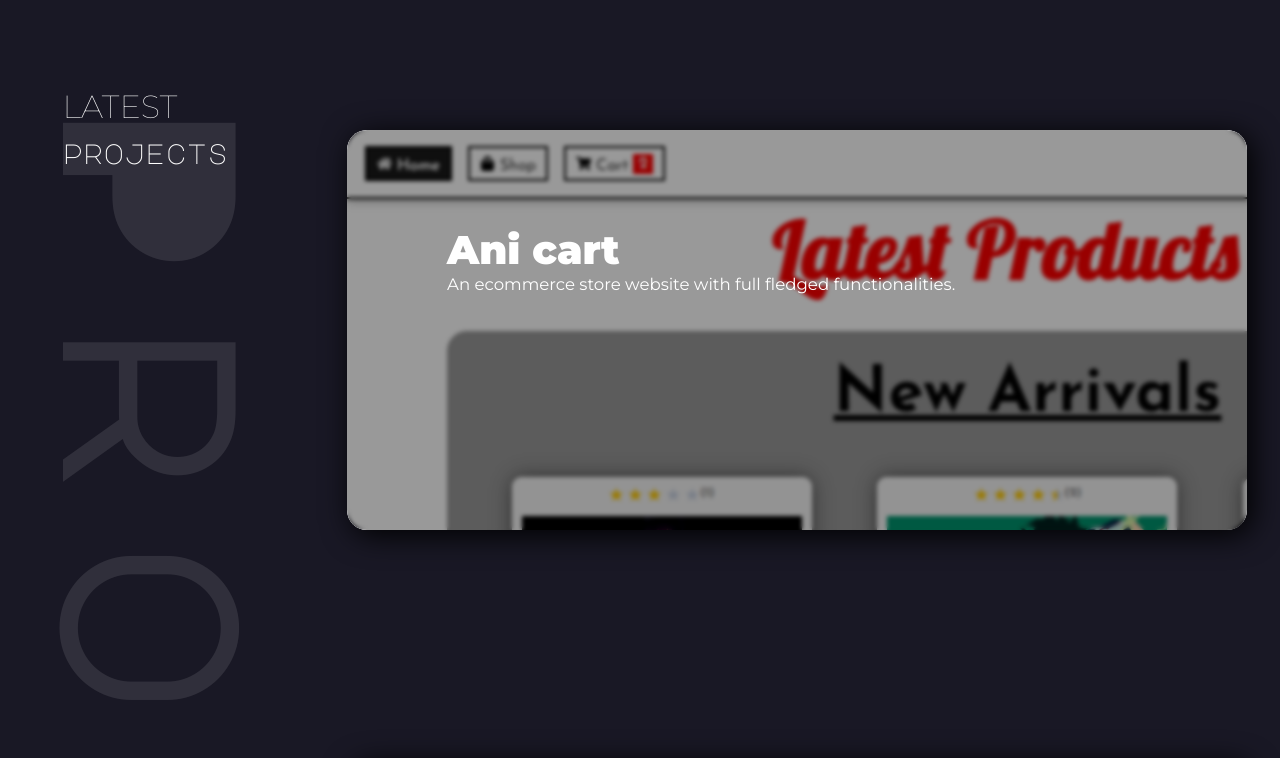
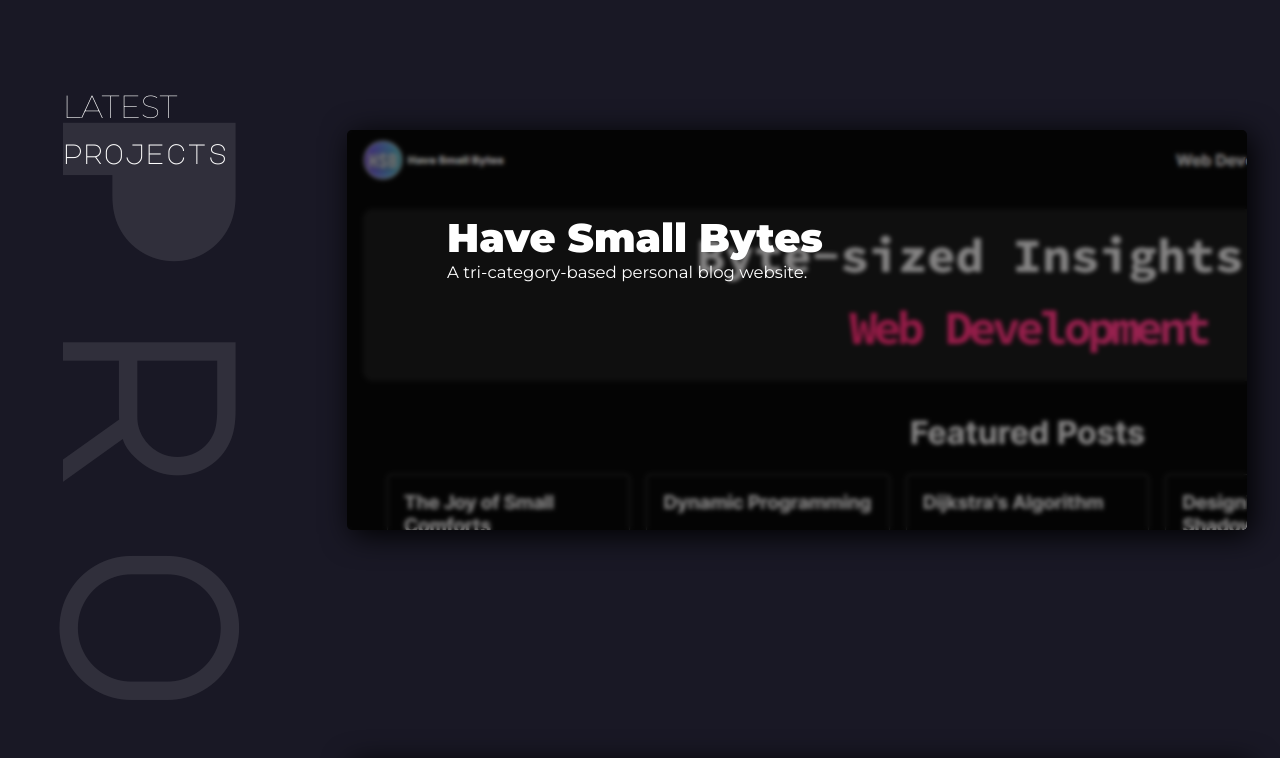
Before and after one commit to kartikth40/portfolio, a React (Create React App) app: page / in a window 1280 px wide. Shown: the part 1600-2358 px from the top of the page. Built offline with nearby package versions, Linux system fonts and the light colour scheme.

Commit message:
added new project in projects section

```diff
--- a/src/components/Project/styles.js
+++ b/src/components/Project/styles.js
@@ -4,26 +4,23 @@ import device from '../../juice/mediaQueries'
 const ProjectContainer = styled.div`
   margin: 1.5rem 0 10rem;
   width: 900px;
-  border-radius: 20px;
+  border-radius: 5px;
   aspect-ratio: 9 / 4;
   position: relative;
 
   @media screen and ${device.laptopS} {
     width: 650px;
     height: 300px;
-    border-radius: 15px;
   }
   @media screen and ${device.tablet} {
     width: 50vw;
     height: 250px;
     margin: 1.5rem 0 3rem;
-    border-radius: 10px;
   }
   @media screen and ${device.mobile} {
     width: 300px;
     height: 200px;
     margin: 1.5rem 0 2rem;
-    border-radius: 10px;
   }
 `
 const BackgroundImg = styled.div`
@@ -31,20 +28,17 @@ const BackgroundImg = styled.div`
   width: 100%;
   height: 100%;
   background-repeat: no-repeat;
-  border-radius: 20px;
+  border-radius: 5px;
   position: relative;
   overflow: hidden;
   @media screen and ${device.laptopS} {
     background-size: cover;
-    border-radius: 15px;
   }
   @media screen and ${device.tablet} {
-    border-radius: 10px;
     background-size: cover;
   }
   @media screen and ${device.mobile} {
     background-size: cover;
-    border-radius: 10px;
   }
 `
 const AbsoluteContainer = styled.div`
--- a/src/juice/projectInfo.js
+++ b/src/juice/projectInfo.js
@@ -2,6 +2,18 @@ const projectInfo = [
   {
     id: 1,
     projNo: '01',
+    bgImgUrl: 'have_small_bytes.png',
+    title: 'Have Small Bytes',
+    desc: 'A tri-category-based personal blog website.',
+    summary:
+      'A personal blog website with three diff. categories made in the process of learning next.js and graphql for the first time. Implemented with a very simplistic but beautiful design containing Dark/Light modes, User Auth, SSR, User feedback systems and leveraged the beautfiful hygraph CMS for managing blogs.',
+    visitLink: 'https://havesmallbytes.vercel.app',
+    sourceLink: 'https://github.com/kartikth40/have-small-bytes',
+    techUsed: ['NextJs', 'React', 'JavaScript', 'CSS', 'GraphQL', 'CMS', 'SSR'],
+  },
+  {
+    id: 2,
+    projNo: '02',
     bgImgUrl: 'ani_cart_cover.png',
     title: 'Ani cart',
     desc: 'An ecommerce store website with full fledged functionalities.',
@@ -21,8 +33,8 @@ const projectInfo = [
     ],
   },
   {
-    id: 2,
-    projNo: '02',
+    id: 3,
+    projNo: '03',
     bgImgUrl: 'box_world.jpg',
     title: 'Box World',
     desc: 'A word building game.',
@@ -32,18 +44,6 @@ const projectInfo = [
     sourceLink: 'https://github.com/kartikth40/box_world',
     techUsed: ['React', 'Redux', 'JavaScript', 'CSS'],
   },
-  {
-    id: 3,
-    projNo: '03',
-    bgImgUrl: 'movie_town_cover.jpg',
-    title: 'Movie Town',
-    desc: 'A Movies Description site made with the help of TheMoviesDB.',
-    summary:
-      'A Movies scrapping site which fetches all the latest movies currently running and show their posters with their story plot in the homepage while also enabling users to search movies of their own choice on the go.',
-    visitLink: 'https://movie-town.netlify.app',
-    sourceLink: 'https://github.com/kartikth40/movie-town',
-    techUsed: ['React', 'JavaScript', 'CSS', 'TMDB API'],
-  },
 ]
 
 export default projectInfo
```
Also changed, not shown: public/img/have_small_bytes.png (added).
